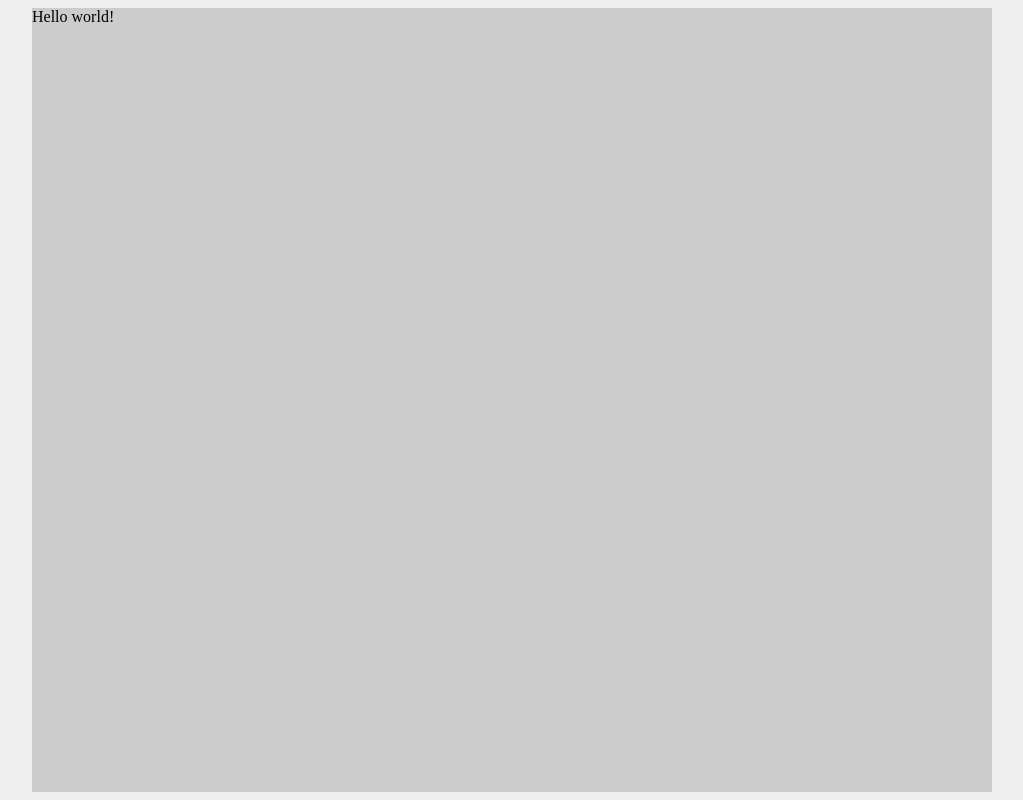
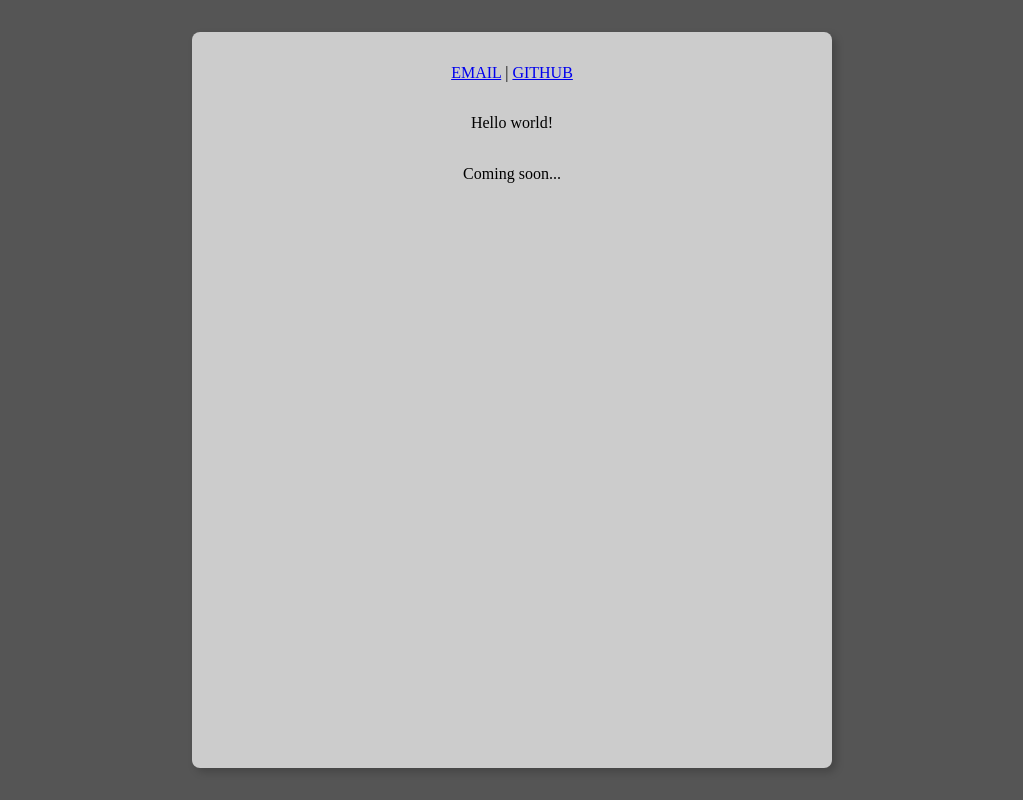
Before and after one commit to marziply/marziply, a plain HTML site: page index.html in a window 1280 px wide. Shown: the whole page, without its empty margins (128-1151 px from the left). Drawn offline with nearby package versions, Linux system fonts and the light colour scheme.

Commit message:
feat(index): stub out basic page

```diff
--- a/index.html
+++ b/index.html
@@ -9,12 +9,17 @@
     />
   </head>
   <body>
-    <div class="flex justify-center bg-light-gray vh-100">
-      <div
-        name="container"
-        class="w-75 bg-moon-gray ma2"
-      >
-        Hello world!
+    <div class="flex justify-center bg-mid-gray vh-100">
+      <div class="w-50 bg-moon-gray br3 shadow-5 ma4">
+        <div class="flex flex-row">
+          <div class="fl tc w-100 pv4">
+            <a href="mailto:marziply@gmail.com">EMAIL</a>
+            <span>|</span>
+            <a href="https://github.com/marziply">GITHUB</a>
+          <div>
+          <span class="fl tc w-100 pv4">Hello world!<span>
+          <span class="fl tc w-100 pv4">Coming soon...<span>
+        </div>
       </div>
     </div>
   </body>
```
